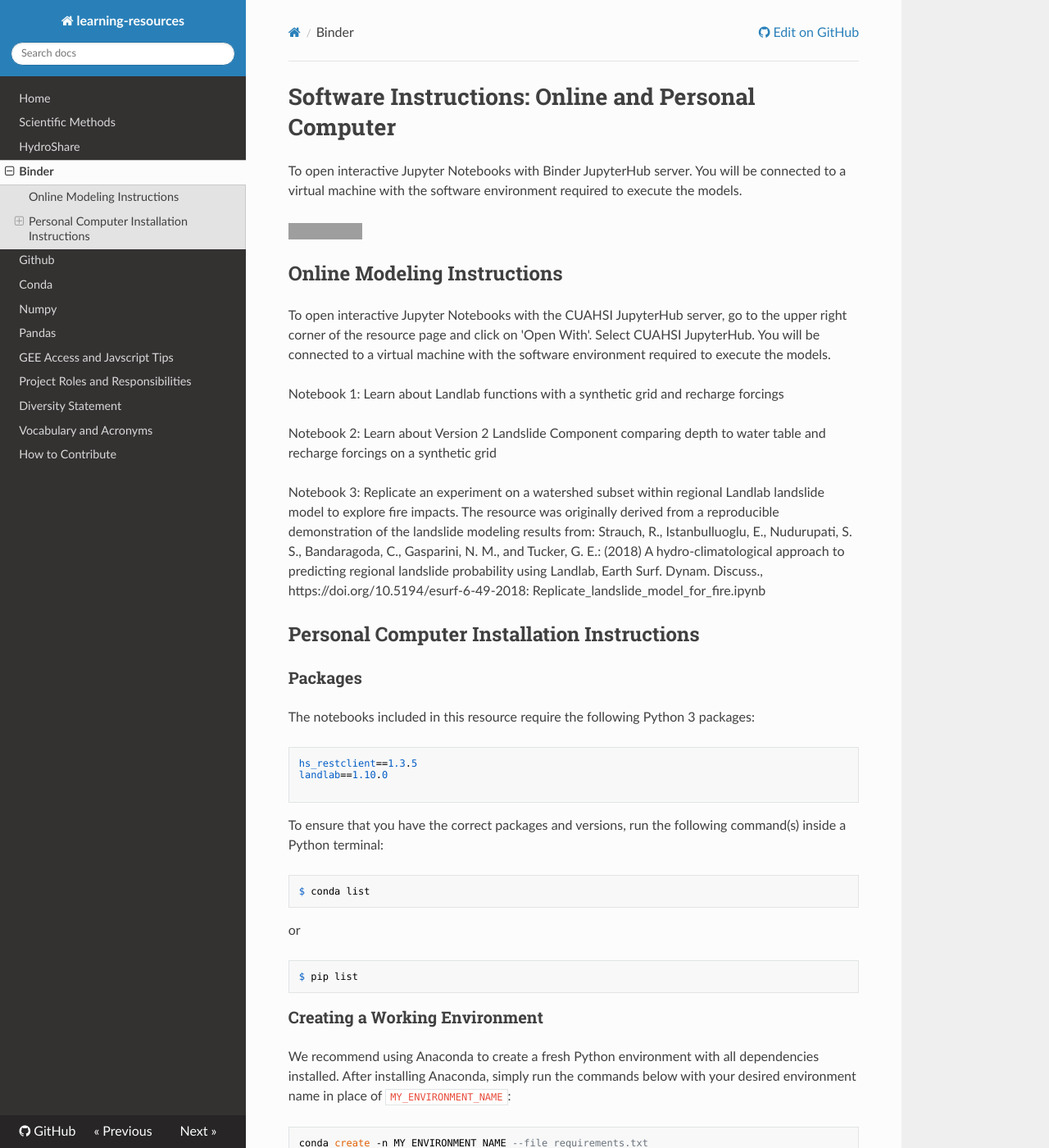
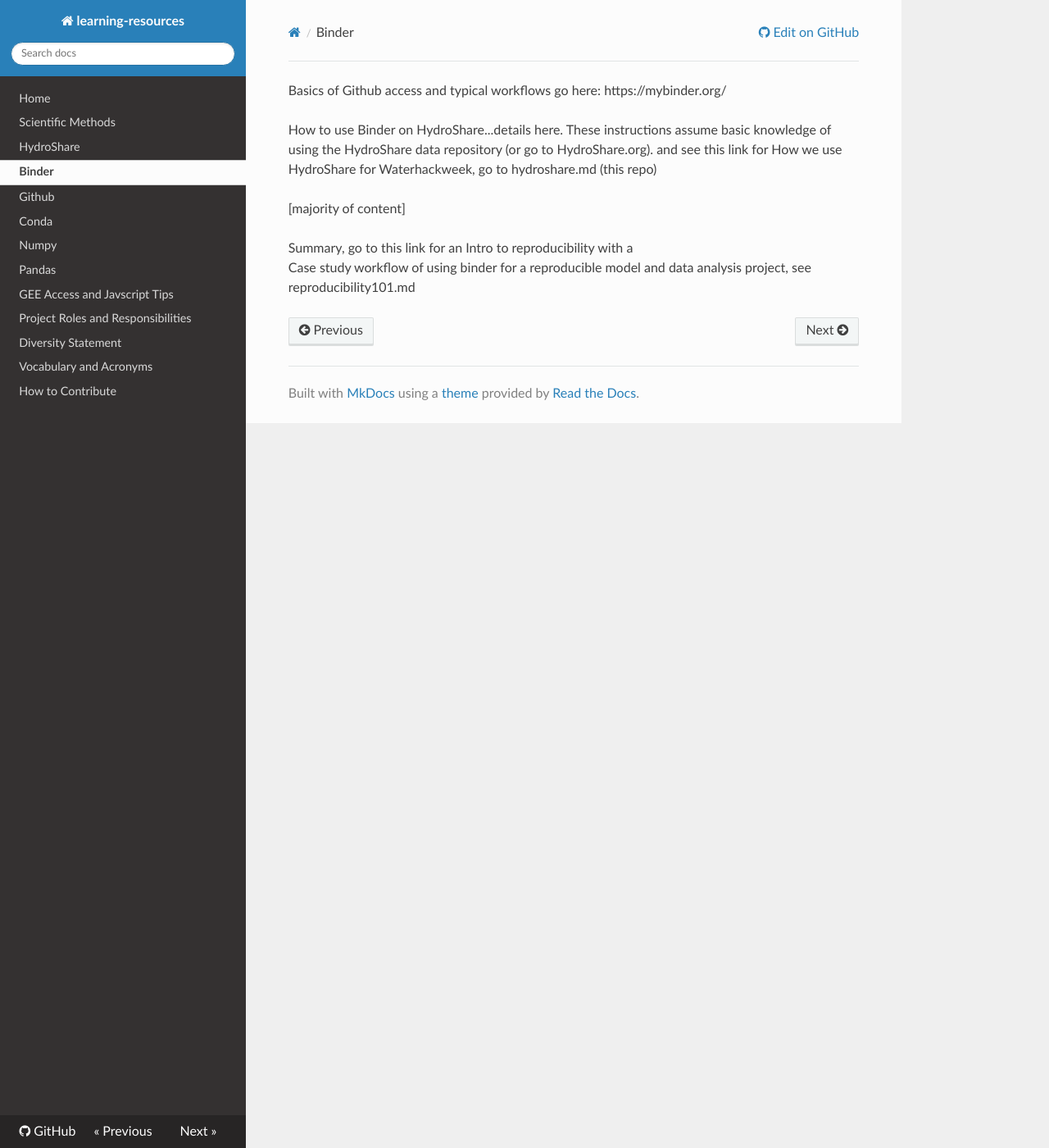
Before and after one commit to emiliom/learning-resources, an MkDocs documentation site: the page built from docs/binder.md, in a window 1280 px wide and 1400 px high. Shown: the whole window at 82% size. Built offline with MkDocs 1.6.1, drawn with Linux system fonts in a browser that asks for light colours; nearby versions of some CDN libraries; some of the changed text lies outside the part shown; grey boxes are pictures that could not be loaded.

Commit message:
Adding outline

````diff
--- a/docs/binder.md
+++ b/docs/binder.md
@@ -1,87 +1,9 @@
-# Software Instructions: Online and Personal Computer
+Basics of Github access and typical workflows go here: https://mybinder.org/
 
-To open interactive Jupyter Notebooks with Binder JupyterHub server. You will be connected to a virtual machine with the software environment required to execute the models.
+How to use Binder on HydroShare...details here.  These instructions assume basic knowledge of using the HydroShare data repository (or go to HydroShare.org).  and see this link for How we use HydroShare for Waterhackweek, go to hydroshare.md (this repo)
 
-[![Binder](https://mybinder.org/badge_logo.svg)](https://mybinder.org/v2/hydroshare/https%3A%2F%2Fwww.hydroshare.org%2Fresource%2F4cac25933f6448409cab97b293129b4f/)
 
-## Online Modeling Instructions
+[majority of content]
 
-To open interactive Jupyter Notebooks with the CUAHSI JupyterHub server, go to the upper right corner of the resource page and click on 'Open With'. Select CUAHSI JupyterHub.  You will be connected to a virtual machine with the software environment required to execute the models.
-
-Notebook 1: Learn about Landlab functions with a synthetic grid and recharge forcings
-
-Notebook 2: Learn about Version 2 Landslide Component comparing depth to water table and recharge forcings on a synthetic grid
-
-Notebook 3: Replicate an experiment on a watershed subset within regional Landlab landslide model to explore fire impacts. The resource was originally derived from a reproducible demonstration of the landslide modeling results from: Strauch, R., Istanbulluoglu, E., Nudurupati, S. S., Bandaragoda, C., Gasparini, N. M., and Tucker, G. E.: (2018) A hydro-climatological approach to predicting regional landslide probability using Landlab, Earth Surf. Dynam. Discuss., https://doi.org/10.5194/esurf-6-49-2018:  Replicate_landslide_model_for_fire.ipynb
-
-## Personal Computer Installation Instructions
-
-### Packages
-
-The notebooks included in this resource require the following Python 3 packages:
-
-```
-hs_restclient==1.3.5
-landlab==1.10.0
-
-```
-
-To ensure that you have the correct packages and versions, run the following command(s) inside a Python terminal:
-
-```
-$ conda list
-```
-
-or
-
-```
-$ pip list
-```
-
-### Creating a Working Environment
-
-We recommend using Anaconda to create a fresh Python environment with all dependencies installed. After installing Anaconda, simply run the commands below with your desired environment name in place of `MY_ENVIRONMENT_NAME`:
-
-```
-conda create -n MY_ENVIRONMENT_NAME --file requirements.txt
-```
-
-activate the environment and start a jupyter server
-
-```
-source activate MY_ENVIRONMENT_NAME
-jupyter notebook
-```
-### Debugging a Working Environment
-Are you getting errors?  Here are some suggested steps. If you still have issues, email help@cuahsi.org or reach out to us (comment on this resource or see emails in HydroShare profiles) and we will invite you to the HydroShare Slack #landlab channel.
-
-Bug: PackagesNotFound
-
-```
-PackagesNotFoundError: The following packages are not available from current channels.
-```
-
-Reduce the number of packages that were not available by running the following command
-
-```
-conda config --append channels conda-forge
-```
-
-Bug: Conda vs.Pip Install
-
-If you get errors for a few packages, remove them from the requirements.txt file until you successfully created the conda environment.
-
-```
-conda create -n MY_ENVIRONMENT_NAME --file requirements.txt
-```
-
-Any packages that didn't get installed during creation of conda environment can be pip installed separately in the newly created conda environment.
-for example:
-
-```
-pip install hs-restclient==1.3.5
-```
-
-### Reproducible Quote of the Day:
-
-"The product of mental labor - science - always stands far below its value, because the labor-time necessary to reproduce it has no relation at all to the labor-time required for its original production."  Karl Marx
+Summary, go to this link for an Intro to reproducibility with a
+Case study workflow of using binder for a reproducible model and data analysis project, see reproducibility101.md
````
